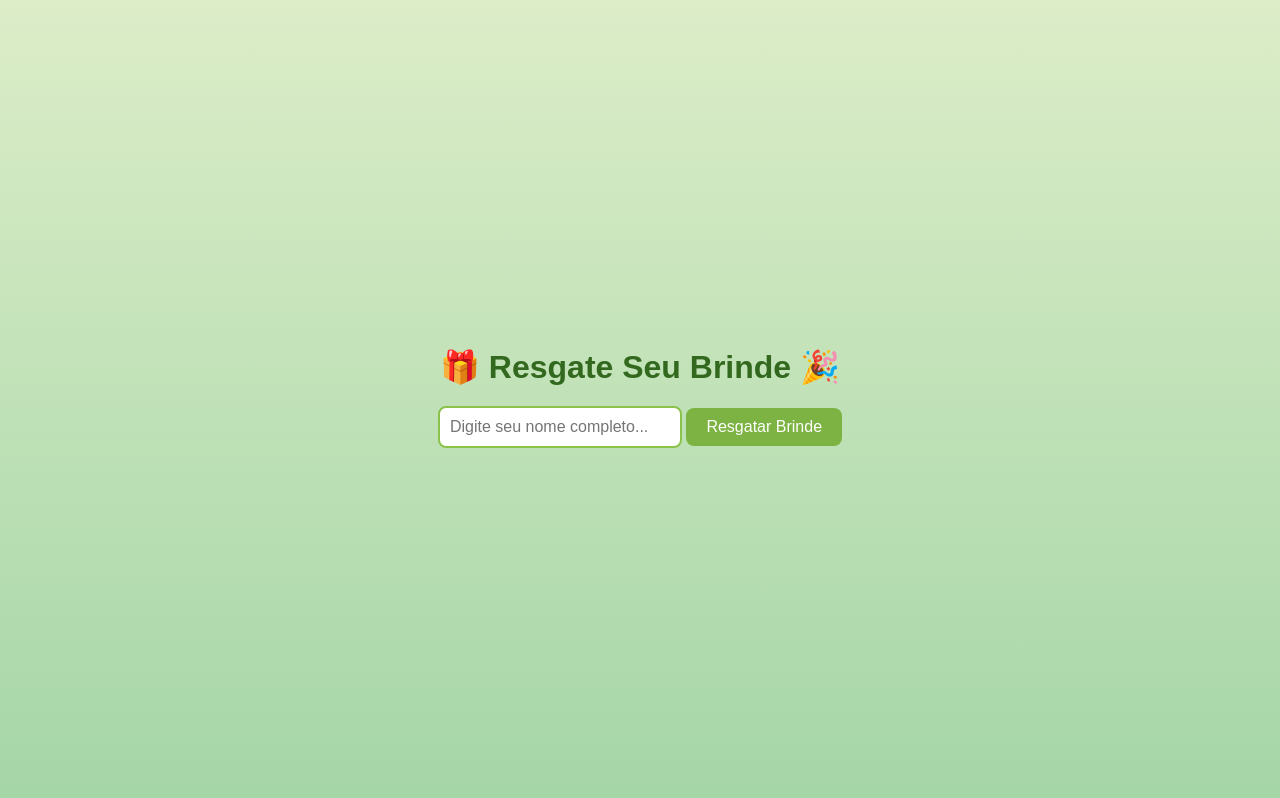
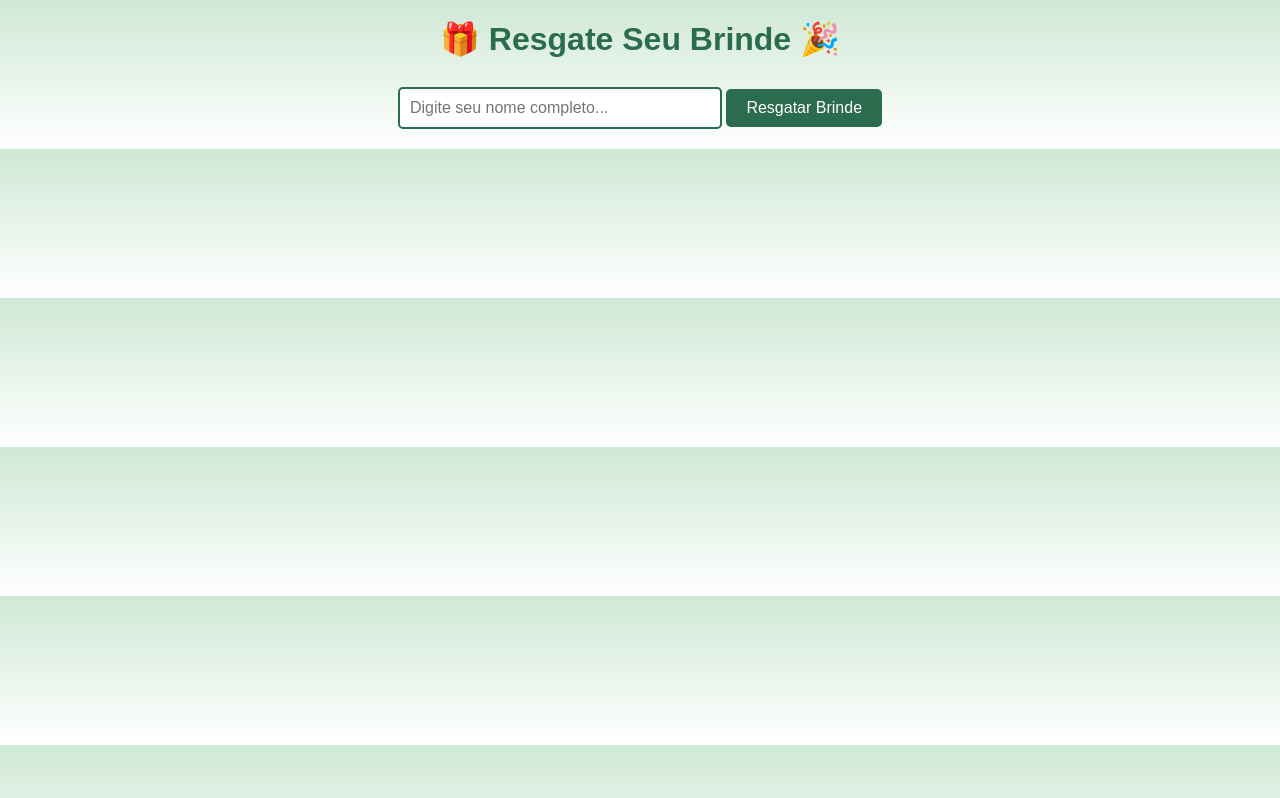
Before and after one commit to renanheriky/resgate-brinde-, a plain HTML site: page index.html in a window 1280 px wide. Drawn offline with Linux system fonts and the light colour scheme.

Commit message:
Update style.css

```diff
--- a/style.css
+++ b/style.css
@@ -1,54 +1,52 @@
 body {
+    font-family: Arial, sans-serif;
+    background: linear-gradient(to bottom, #cfe8d5, #ffffff);
     margin: 0;
     padding: 0;
-    background: linear-gradient(to bottom, #dcedc8, #a5d6a7);
-    font-family: Arial, sans-serif;
-    display: flex;
-    justify-content: center;
-    align-items: center;
-    height: 100vh;
-    overflow: hidden;
-}
-
-.resgate-container {
     text-align: center;
 }
 
 h1 {
-    color: #33691e;
-    margin-bottom: 20px;
+    color: #2b6b4e;
+    margin-top: 20px;
+}
+
+form {
+    margin-top: 20px;
 }
 
 input[type="text"] {
     padding: 10px;
-    border: 2px solid #8bc34a;
-    border-radius: 8px;
-    width: 220px;
+    width: 70%;
+    max-width: 300px;
+    border: 2px solid #2b6b4e;
+    border-radius: 5px;
     font-size: 16px;
-    margin-bottom: 10px;
 }
 
 button {
+    margin-top: 10px;
     padding: 10px 20px;
-    background-color: #7cb342;
+    background-color: #2b6b4e;
     color: white;
     border: none;
-    border-radius: 8px;
+    border-radius: 5px;
     cursor: pointer;
     font-size: 16px;
 }
 
 button:hover {
-    background-color: #689f38;
+    background-color: #1f4c38;
 }
 
 #mensagem {
-    color: #d32f2f;
-    margin-top: 10px;
+    margin-top: 20px;
+    font-size: 1.2em;
+    color: #d35400;
     font-weight: bold;
 }
 
-canvas {
+#confete {
     position: fixed;
     top: 0;
     left: 0;
```
